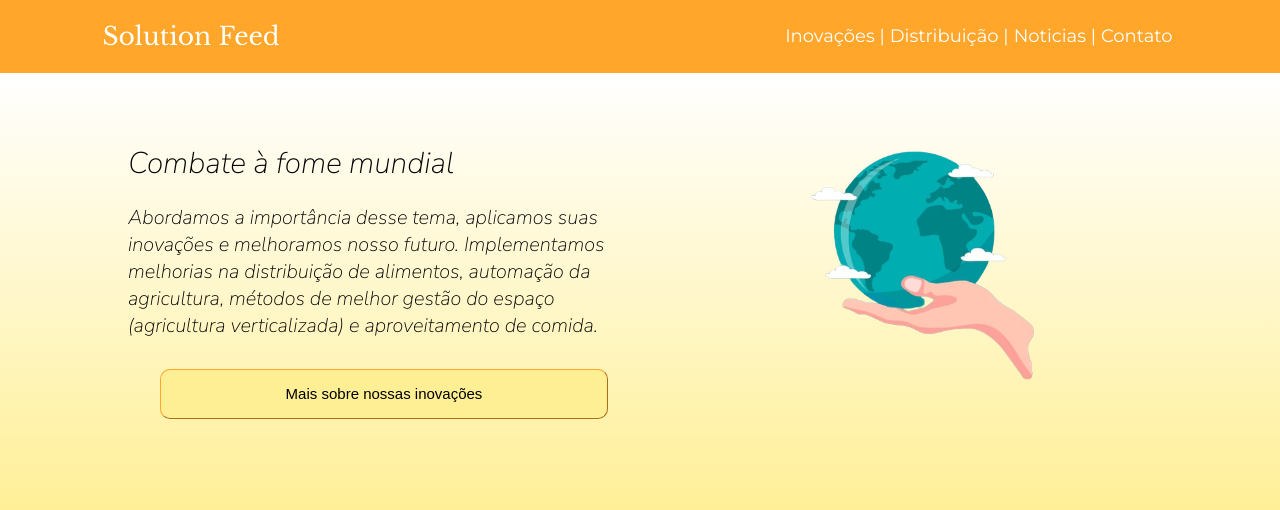
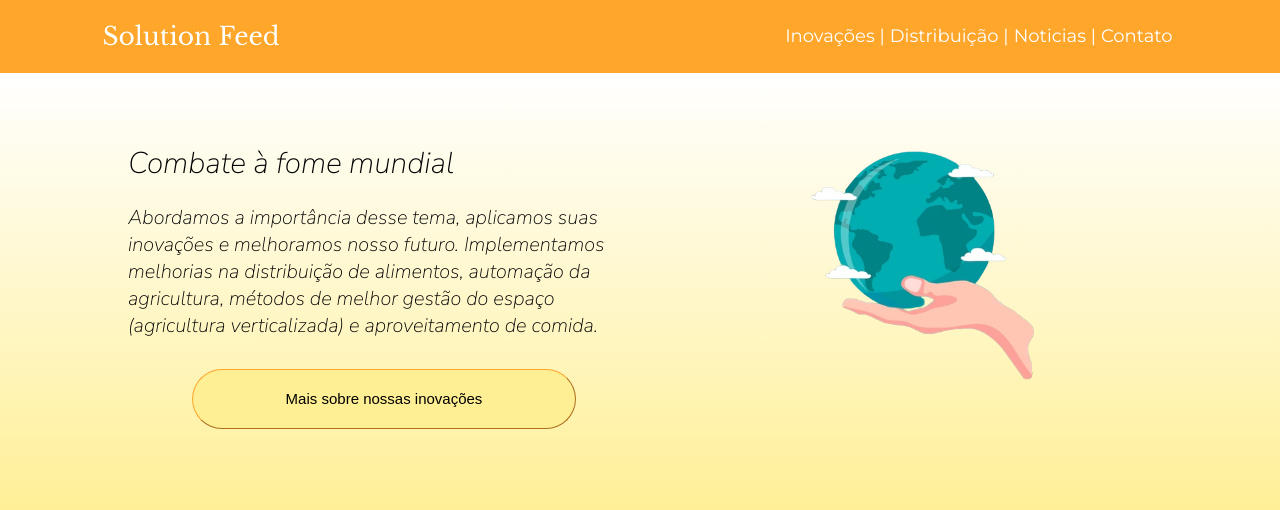
Before and after one commit to AdurraIS/Global_Solution-Feed, a React (Create React App) app in the folder solutionfeed/: page / in a window 1280 px wide. Shown: the top 510 px of the page. Built offline with nearby package versions, Linux system fonts and the light colour scheme.

Commit message:
Arrumando Estilo do Botão da Section1, Finalizando Dia 26 de Maio

```diff
--- a/solutionfeed/src/Componentes/Home/Home.css
+++ b/solutionfeed/src/Componentes/Home/Home.css
@@ -17,19 +17,19 @@
     font-size: 30px;
     padding-top: 60px;
 }
-p{
+.section1 p{
     font-size: 20px;
     width: 40vw;
 }
 .button-home-section1{
     display: flex;
     justify-content: center;
+    margin: auto;
     align-items: center;
-    margin: auto;
     margin-top: 30px;
-    height: 50px;
-    width: 35vw;
-    border-radius: 10px;
+    height: 60px;
+    width: 30vw;
+    border-radius: 30px;
     border-width: 1px;
     border-color: #FFA62B;
     background-color: #ffef94;
```
